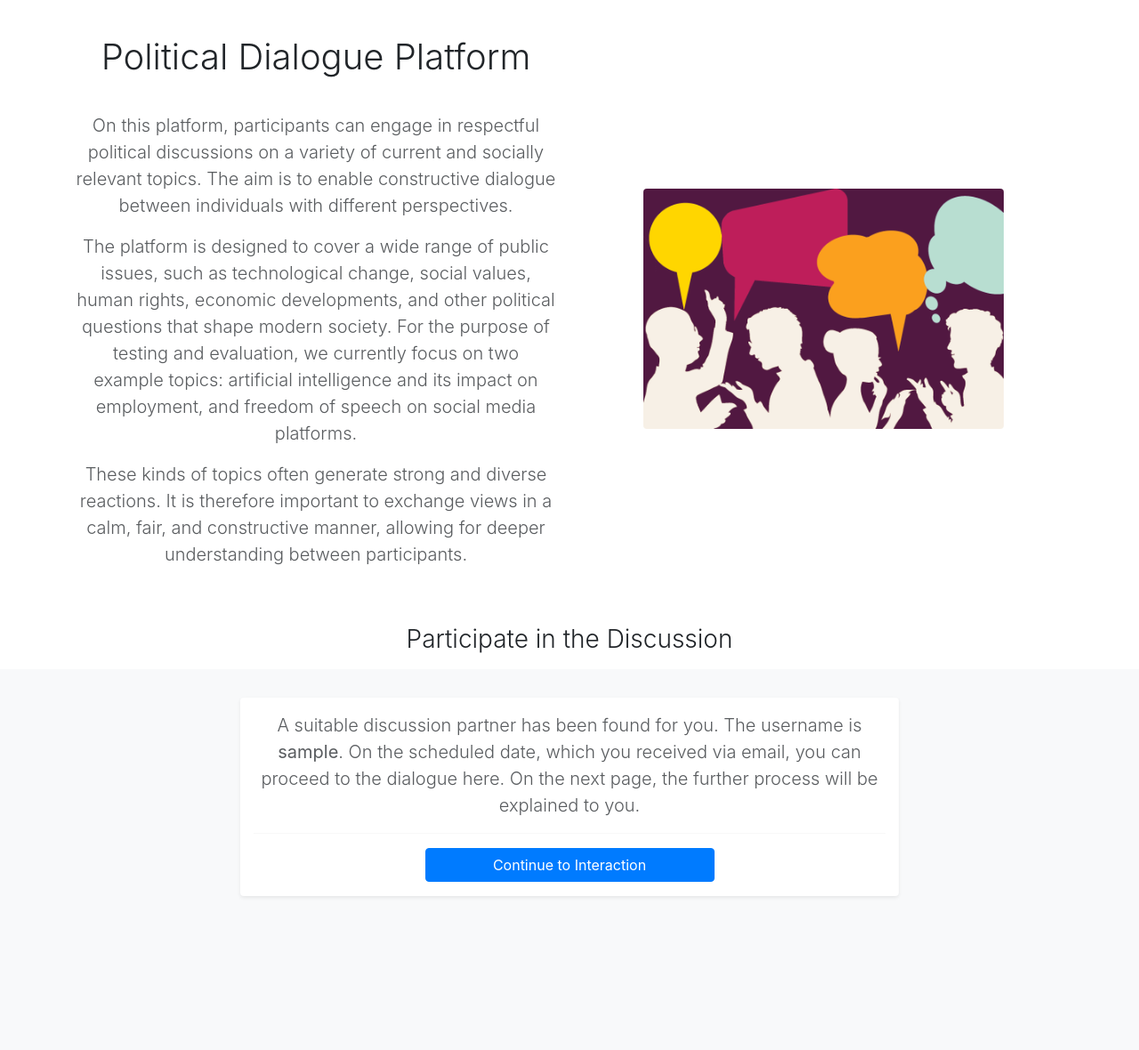
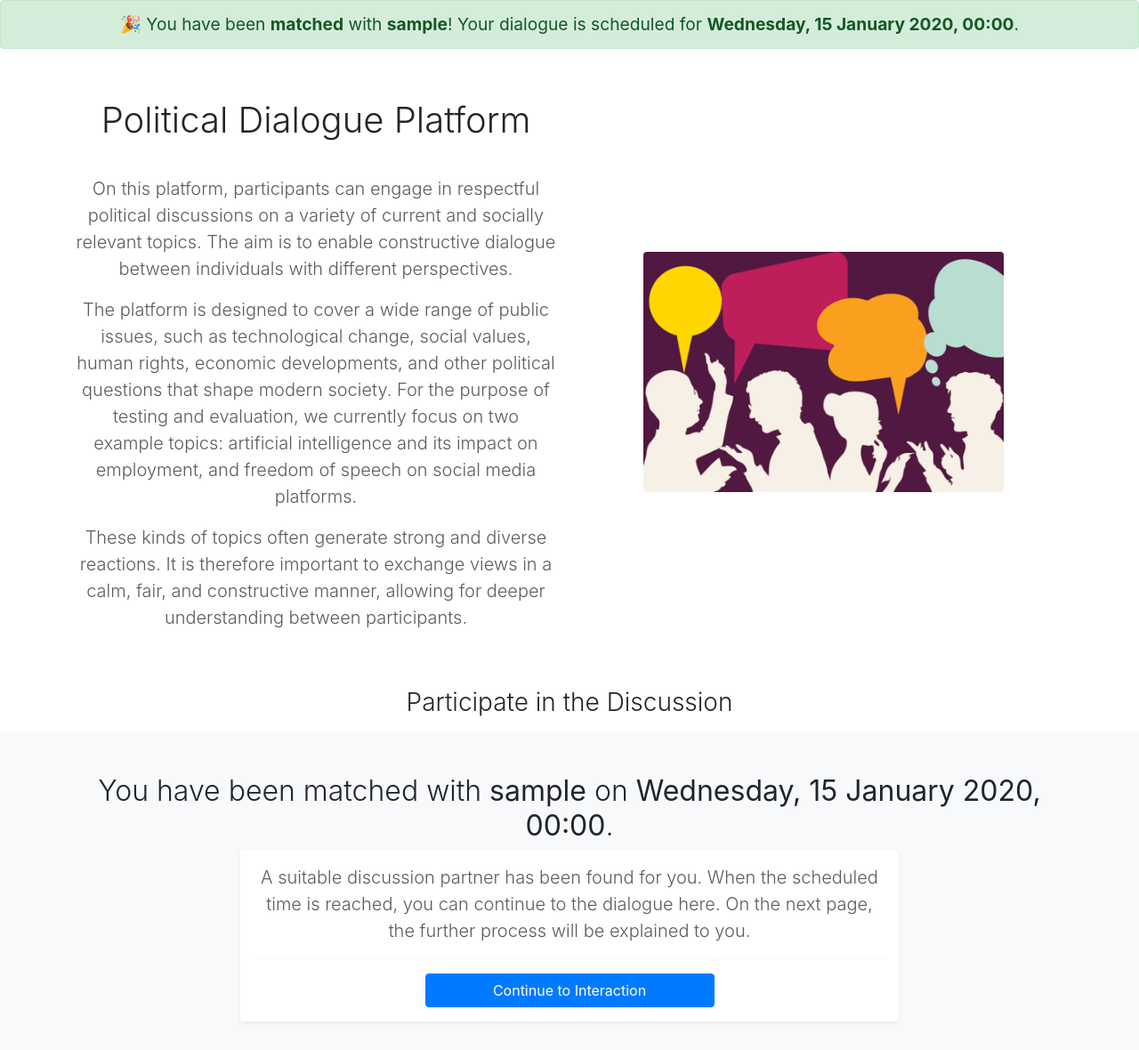
Before and after one commit to llamafarmerrrr/master-Project, a Flask app: page / in a window 1280 px wide. Shown: the part 101-1281 px from the top of the page at 89% size. Before the commit the page ends 1109 px from the top, so only its background shows below. Run offline with Flask 3, Linux system fonts and the light colour scheme; a user stored in the database is signed in; tables that the repository leaves empty hold one stand-in row (values such as "Sample post"); some libraries are stand-ins or nearby versions.

Commit message:
Update home.html

```diff
--- a/website/templates/home.html
+++ b/website/templates/home.html
@@ -1,6 +1,16 @@
 {% extends "base.html" %}
 {% block title %}Home{% endblock %}
-{% block content%}
+{% block content %}
+
+{% if user.haspartner and partner %}
+<div class="alert alert-success text-center" role="alert" style="font-size: 1.2rem;">
+    🎉 You have been <strong>matched</strong> with <strong>{{ partner.user_name }}</strong>!
+    {% if slot_label %}
+    Your dialogue is scheduled for <strong>{{ slot_label }}</strong>.
+    {% endif %}
+</div>
+{% endif %}
+
 <section class="py-3 text-center container">
   <div class="row py-lg-4 align-items-center">
     <div class="col-lg-6 col-md-6 mx-auto">
@@ -54,21 +64,35 @@
     margin-right: -15px;
     margin-left: -15px;
     justify-content: space-evenly;
-}
+  }
 </style>
 
 {% if user.demo %}
   {% if user.haspartner %}
   <div class="py-2 text-center">
     <h3 class="fw-light">Participate in the Discussion</h3>
+
+
   </div>
+
   <div class="album py-3 bg-body-tertiary">
     <div class="py-3 text-center container">
+      {% if partner %}
+      {% if slot_label %}
+        <h2 class="fw-light mt-3">
+          You have been matched with <b>{{ partner.user_name }}</b> on
+          <b>{{ slot_label }}</b>.
+        </h2>
+      {% else %}
+        <h2 class="fw-light mt-3">
+          You have been matched with <b>{{ partner.user_name }}</b>.
+        </h2>
+      {% endif %}
+    {% endif %}
       <div class="py-3 col-md-8 shadow-sm rounded mx-auto bg-white">
         <p class="lead text-body-secondary">
-          A suitable discussion partner has been found for you. The username is <b>{{ partner.user_name }}</b>.
-          On the scheduled date, which you received via email, you can proceed to the dialogue here.
-          On the next page, the further process will be explained to you.
+          A suitable discussion partner has been found for you. When the scheduled time is reached,
+          you can continue to the dialogue here. On the next page, the further process will be explained to you.
         </p>
         <hr>
         {% if button_disabled %}
@@ -90,13 +114,13 @@
   <div class="album py-3 bg-body-tertiary">
     <div class="py-3 text-center container">
       <div class="py-3 col-md-8 shadow-sm rounded mx-auto bg-white">
-        <p class="lead text-body-secondary">Thank you for registering. You have successfully signed up for the political dialogue.</p>
         <p class="lead text-body-secondary">
-          So far, no suitable discussion partner has been assigned to you. You will receive an <strong>email</strong> as soon as a matching partner is found.
-          This email will explain the next steps and schedule the interaction.
+          Thank you for registering. You have successfully signed up for the political dialogue.
         </p>
         <p class="lead text-body-secondary">
-          If you do <strong>not receive an email</strong> by the specified date, no partner could be found for you, and unfortunately, you cannot take part in the dialogue.
+          So far, no suitable discussion partner has been assigned to you.
+          As soon as a match is found, this page will show the username of your partner
+          and the scheduled date of your discussion.
         </p>
         <form method="get">
           <div class="d-grid gap-2 col-6 mx-auto">
@@ -125,7 +149,8 @@
       <div class="row row-cols-1 row-cols-md-3 g-3 mt-3">
 
         <!-- Topic 1: Climate Activism -->
-        <!-- <div class="col">
+        <!--
+        <div class="col">
           <div class="card shadow-sm h-100">
             <div class="card-body text-center d-flex flex-column">
               <h4 class="fw-light">Climate Activism</h4>
@@ -138,7 +163,8 @@
               </form>
             </div>
           </div>
-        </div> -->
+        </div>
+        -->
 
         <!-- Topic 2: AI & Employment -->
         <div class="col">
```
